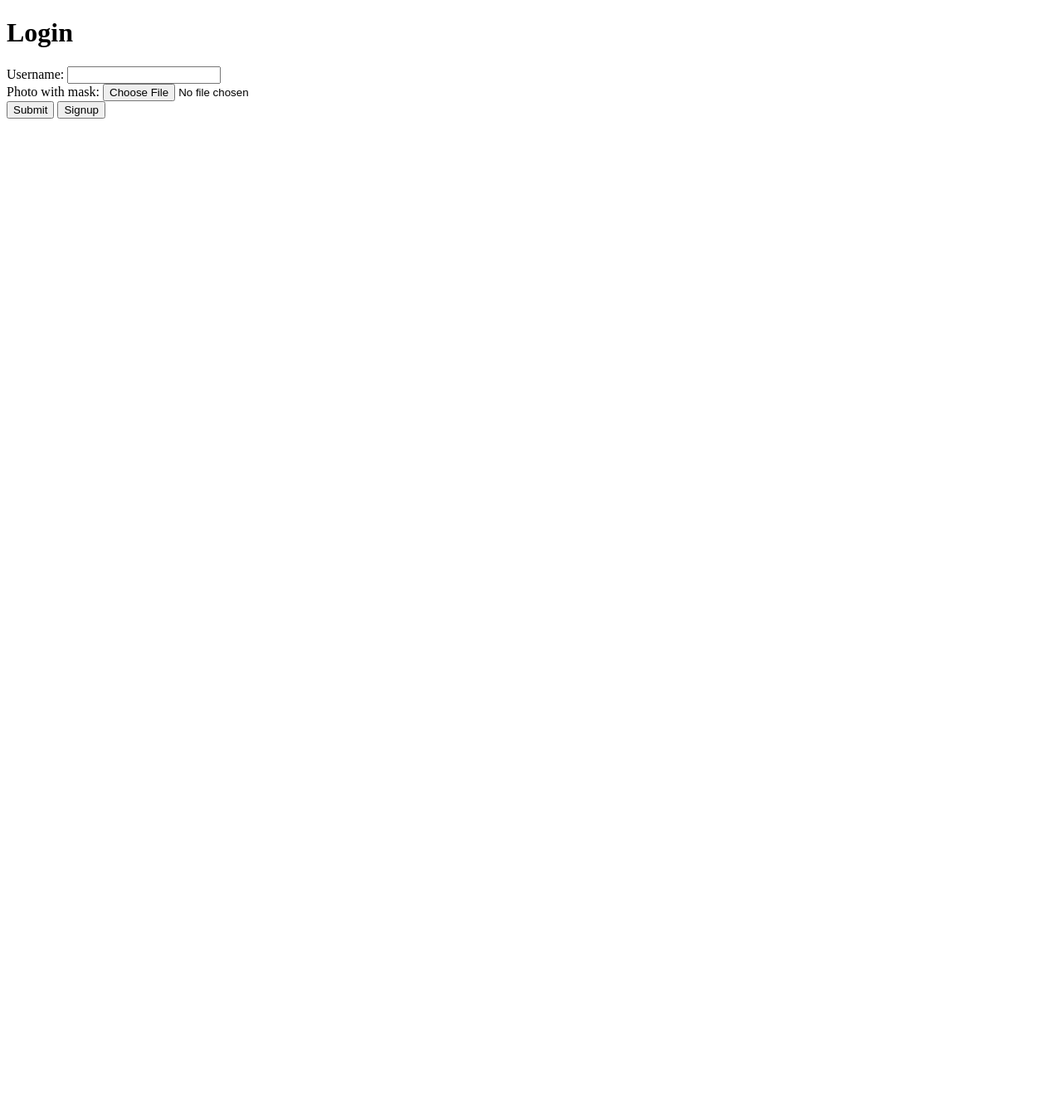
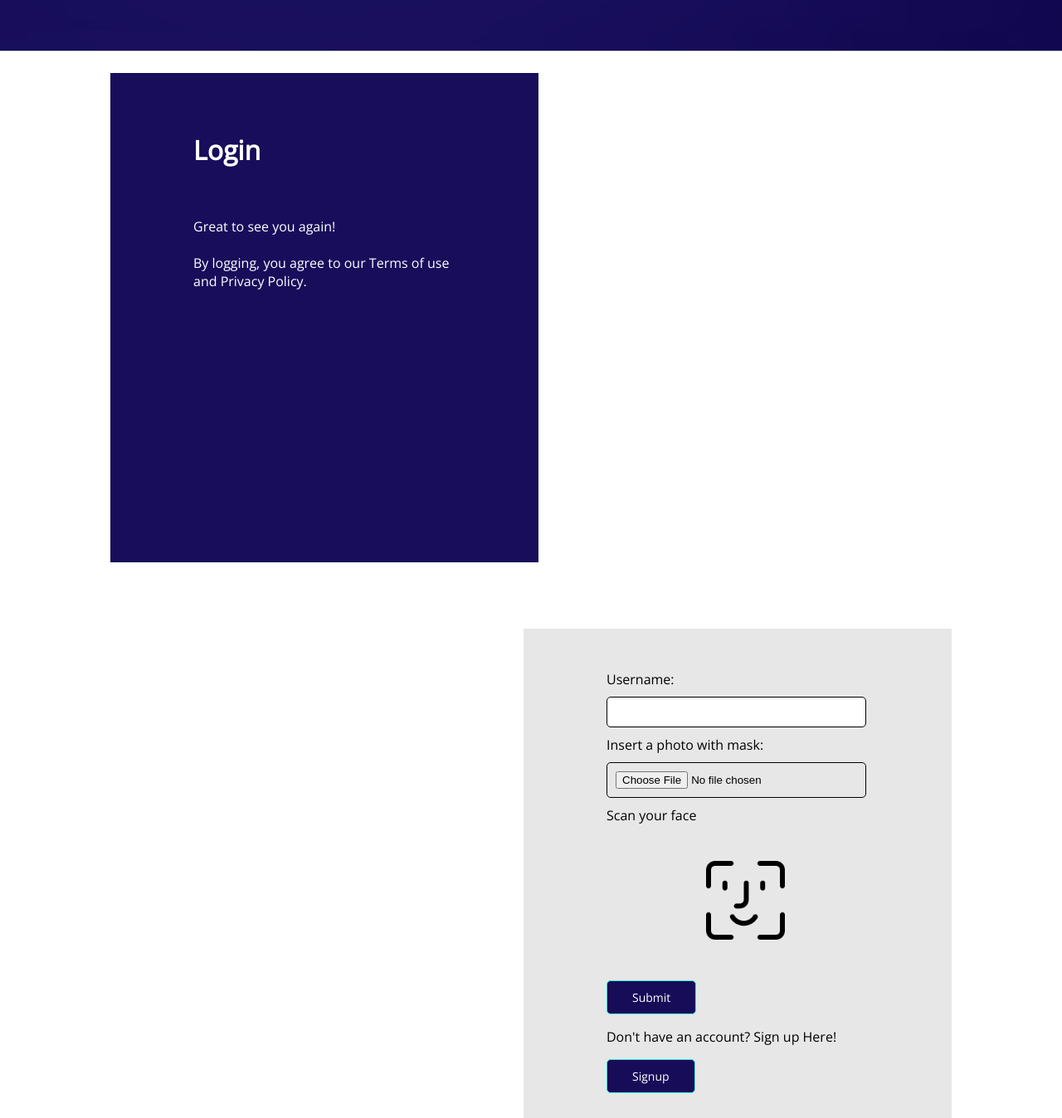
Before and after one commit to AnqiZhou26/Capstone_Project, a Flask app: page /login in a window 1280 px wide. Shown: the whole page at 83% size. Before the commit the page ends 143 px from the top, so only its background shows below. Run offline with Flask 3, Linux system fonts and the light colour scheme; parts of the project's set-up code (start-up, migrations or seed data) failed here and were passed over.

Commit message:
Update login.html

```diff
--- a/templates/login.html
+++ b/templates/login.html
@@ -2,17 +2,28 @@
 <html>
   <head>
     <title>Login</title>
+    <link rel='stylesheet' href='https://fonts.googleapis.com/css?family=Open+Sans'>
+    <link rel="stylesheet" href="../static/css/login.css">
   </head>
   <body>
-    <h1>Login</h1>
-    <form method="POST" enctype="multipart/form-data">
-      <label for="username">Username:</label>
-      <input type="text" name="username" id="username"><br>
-      <label for="photo">Photo with mask:</label>
-      <input type="file" name="photo" id="photo"><br>
-      <button type="submit" name="submit">Submit</button>
-      <button type="button" onclick="location.href='/signup'">Signup</button>
-    </form>
+    <div id="div1">
+        <h1>Login</h1><br>
+        <p>Great to see you again!<br><br>By logging, you agree to our Terms of use and Privacy Policy.</p>
+    </div>
+    <div id="div2">
+        <form method="POST" enctype="multipart/form-data">
+            <label for="username">Username:</label>
+            <input type="text" name="username" id="username"><br>
+            <label for="photo">Insert a photo with mask:</label>
+            <input type="file" name="photo" id="photo" onclick="enableButton()"><br>
+            <label>Scan your face</label><br><br><br>
+            <a href="scan"><img src="../static/img/FR_icon.png" onclick="enableButton()"></a><br><br><br>
+            <button type="submit" name="submit">Submit</button><br>
+            <p>Don't have an account? Sign up Here!</p>
+            <button type="button" onclick="location.href='/signup'">Signup</button>
+        </form>
+    </div>
+
     {% with messages = get_flashed_messages() %}
       {% if messages %}
         <ul>
```
